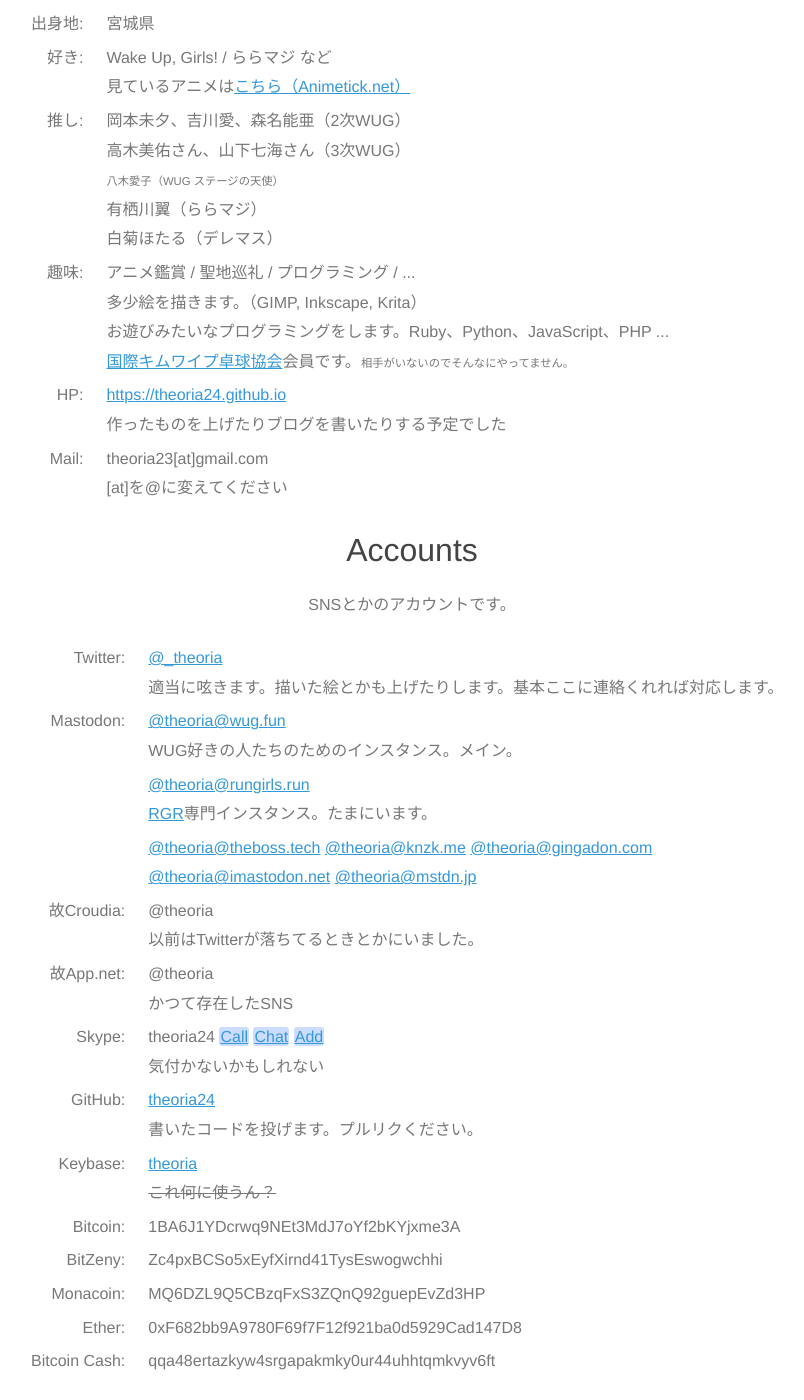
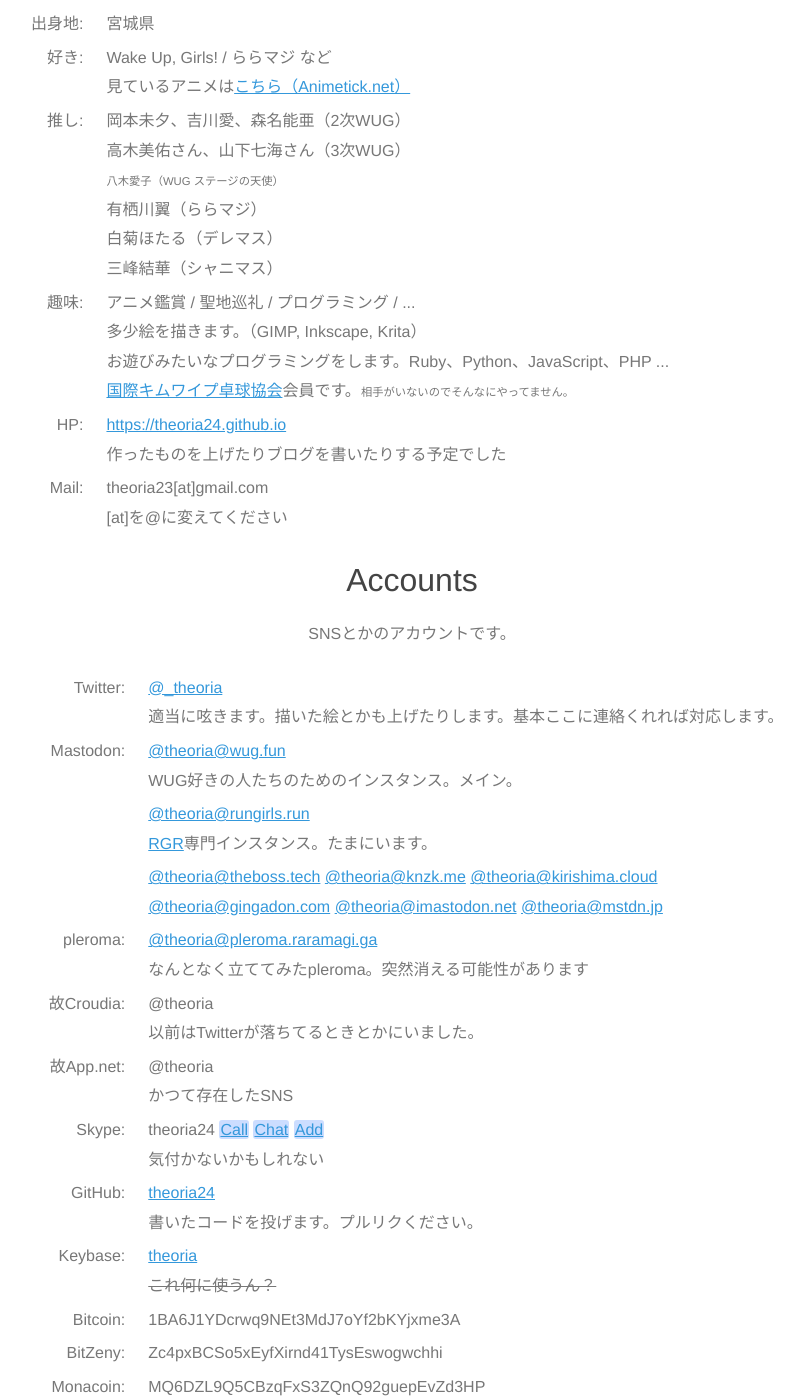
Before and after one commit to theoria24/theoria24.github.io, a Jekyll site: the page profile/index.html, which Jekyll copies as it is, in a window 1280 px wide and 1400 px high, scrolled down 647 px. Shown: the whole window, without its empty margins (228-1032 px from the left). Built offline with Jekyll 4.4.1, drawn with Linux system fonts in a browser that asks for light colours; some web fonts are replaced; comment, search, counter and statistics services are not loaded.

Commit message:
update profile

```diff
--- a/profile/index.html
+++ b/profile/index.html
@@ -61,7 +61,8 @@
             高木美佑さん、山下七海さん（3次WUG）<br>
             <small>八木愛子（WUG ステージの天使）</small><br>
             有栖川翼（ららマジ）<br>
-            白菊ほたる（デレマス）
+            白菊ほたる（デレマス）<br>
+            三峰結華（シャニマス）
           </td>
         </tr>
         <tr>
@@ -106,9 +107,15 @@
           <td class="nw"></td>
           <td><a href="https://theboss.tech/@theoria" target="_blank">@theoria@theboss.tech</a>
           <a href="https://knzk.me/@theoria" target="_blank">@theoria@knzk.me</a>
+          <a href="https://kirishima.cloud/@theoria" target="_blank">@theoria@kirishima.cloud</a>
           <a href="https://gingadon.com/@theoria" target="_blank">@theoria@gingadon.com</a>
           <a href="https://imastodon.net/@theoria" target="_blank">@theoria@imastodon.net</a>
           <a href="https://mstdn.jp/@theoria" target="_blank">@theoria@mstdn.jp</a></td>
+        </tr>
+        <tr>
+          <td class="nw">pleroma:</td>
+          <td><a href="https://pleroma.raramagi.ga/users/theoria" target="_blank">@theoria@pleroma.raramagi.ga</a><br>
+            なんとなく立ててみたpleroma。突然消える可能性があります</td>
         </tr>
         <tr>
           <td class="nw">故Croudia:</td>
```
